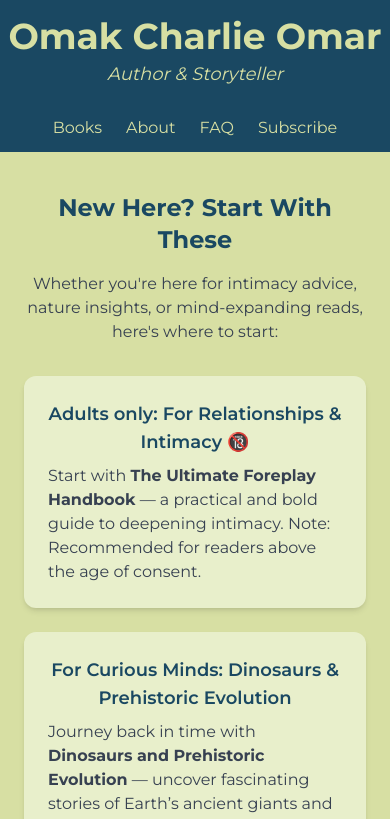
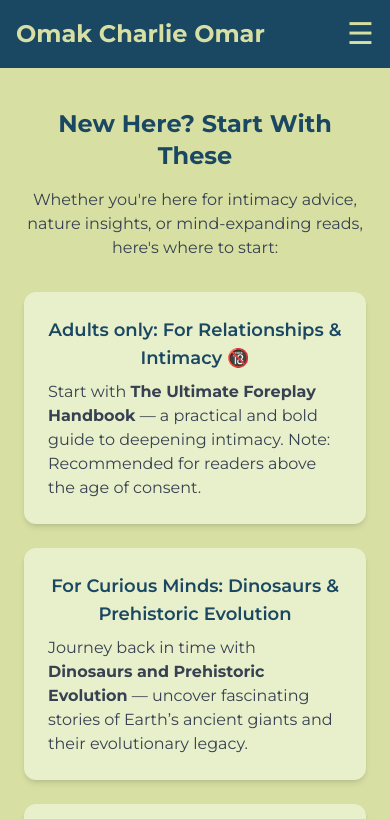
Before and after one commit to kkedarr/omak-charlie-books, a React (Vite) app: page / in a window 390 px wide. Shown: the top 819 px of the page. Built offline with nearby package versions, Linux system fonts and the light colour scheme.

Commit message:
improvement on the header, added navigation bar for the desktop and mobile view

```diff
--- a/src/App.jsx
+++ b/src/App.jsx
@@ -9,6 +9,7 @@ import Slide3 from './assets/foreplaybookcarousel3.jpeg';
 import Slide4 from './assets/foreplaybookcarousel4.jpeg';
 import Slide5 from './assets/foreplaybookcarousel5.jpeg';
 import Slide6 from './assets/foreplaybookcarousel6.jpeg';
+
 
 
 const books = [
@@ -80,6 +81,8 @@ export default function LandingPage() {
   const [feedback, setFeedback] = useState("");
   const [showTopBtn, setShowTopBtn] = useState(false);
   const [openFAQIndex, setOpenFAQIndex] = useState(null);
+  const [isMenuOpen, setIsMenuOpen] = useState(false);
+
 
   const handleSubscribe = async (e) => {
     e.preventDefault();
@@ -161,17 +164,43 @@ export default function LandingPage() {
     <div className="bg-[#D7DFA3] text-[#1A4862] min-h-screen relative">
       {/* Sticky Header */}
       <header className="bg-[#1A4862] text-[#D7DFA3] sticky top-0 z-50">
-        <div className="text-center py-4">
-          <h1 className="text-4xl font-bold">Omak Charlie Omar</h1>
-          <p className="text-lg mt-1 italic">Author & Storyteller</p>
+        {/* Top bar: flex container for title and nav/hamburger */}
+        <div className="flex items-center justify-between px-4 py-4">
+          {/* Left: Site Title */}
+          <h1 className="text-2xl sm:text-4xl md:ml-20 font-bold">Omak Charlie Omar</h1>
+
+          {/* Desktop Nav (hidden on mobile) */}
+          <nav className="hidden  md:flex md:mr-20 gap-6">
+            <a href="#books" className="hover:underline">Books</a>
+            <a href="#about" className="hover:underline">About</a>
+            <a href="#faq" className="hover:underline">FAQs</a>
+            <a href="#subscribe" className="hover:underline">Subscribe</a>
+          </nav>
+
+          {/* Hamburger for Mobile (hidden on md and above) */}
+          <button
+            onClick={() => setIsMenuOpen(!isMenuOpen)}
+            className="md:hidden text-[#D7DFA3] text-3xl focus:outline-none"
+            aria-label="Toggle menu"
+          >
+            ☰
+          </button>
         </div>
-        <nav className="flex justify-center gap-6 py-3">
-          <a href="#books" className="hover:underline">Books</a>
-          <a href="#about" className="hover:underline">About</a>
-          <a href="#faq" className="hover:underline">FAQ</a>
-          <a href="#subscribe" className="hover:underline">Subscribe</a>
-        </nav>
+
+        {/* Mobile Dropdown Nav */}
+        {isMenuOpen && (
+          <div className="md:hidden flex flex-col items-center gap-4 py-3 bg-[#1A4862] px-4">
+            <a href="#books" className="hover:underline" onClick={() => setIsMenuOpen(false)}>Books</a>
+            <a href="#about" className="hover:underline" onClick={() => setIsMenuOpen(false)}>About</a>
+            <a href="#faq" className="hover:underline" onClick={() => setIsMenuOpen(false)}>FAQ</a>
+            <a href="#subscribe" className="hover:underline" onClick={() => setIsMenuOpen(false)}>Subscribe</a>
+          </div>
+        )}
       </header>
+
+
+
+
 
       <section className="bg-[#D7DFA3] py-10 px-6 text-center">
         <h2 className="text-2xl md:text-3xl font-bold mb-4 text-[#1A4862]">New Here? Start With These</h2>
@@ -324,7 +353,7 @@ export default function LandingPage() {
       </section>
 
       {/* Reviews and FAQs */}
-      <section id="faq" className="scroll-mt-[130px] bg-[#D7DFA3] py-10 px-6">
+      <section id="faq" className="bg-[#D7DFA3] py-10 px-6">
         <div className="max-w-5xl mx-auto grid grid-cols-1 md:grid-cols-2 gap-10 items-start">
 
           {/* Reader Reviews */}
@@ -351,7 +380,7 @@ export default function LandingPage() {
           </div>
 
           {/* FAQs */}
-          <div>
+          <div className="scroll-mt-[130px] ">
             <h2 className="text-2xl font-bold mb-4 text-[#1A4862] text-center">FAQs</h2>
             <div className="space-y-4 max-h-80 overflow-y-auto pr-2">
               {faqs.map((faq, index) => (
--- a/src/index.css
+++ b/src/index.css
@@ -28,5 +28,5 @@ html {
 }
 
 .carousel-track {
-  animation: scroll-x 20s linear infinite;
+  animation: scroll-x 10s linear infinite;
 }
```
